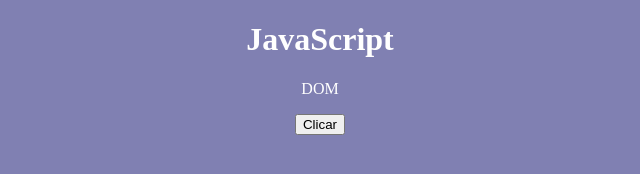
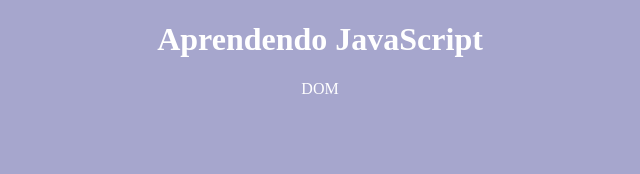
Before and after one commit to BrennoAlenkar/javascript-01, a plain HTML site: page index.html in a window 1280 px wide. Shown: the whole page, without its empty margins (320-960 px from the left). Drawn offline with Linux system fonts and the light colour scheme.

Commit message:
tipos de saida

```diff
--- a/index.html
+++ b/index.html
@@ -4,14 +4,13 @@
     <meta charset="UTF-8">
     <meta name="viewport" content="width=device-width, initial-scale=1.0">
     <link rel="stylesheet" href="style/estilo.css">
-    <title>JavaScript</title>
+    <title>Aprendendo Js</title>
 </head>
 <body>
-    <h1>JavaScript</h1>
+    <h1>Aprendendo JavaScript</h1>
+
     <p class="teste">DOM</p>
 
-    <button onclick="mudarNome()">Clicar</button>
-
-    <script src="js/index.js"></script>
+    <script src="js/main.js"></script>
 </body>
 </html>
--- a/style/estilo.css
+++ b/style/estilo.css
@@ -1,5 +1,5 @@
 body {
-    background-color: rgb(128, 128, 178);
+    background-color: rgb(166, 166, 205);
     color: #fff;
     text-align: center;
 }
```
Also changed, not shown: js/index.js (added), js/main.js (added), 1 other file.
